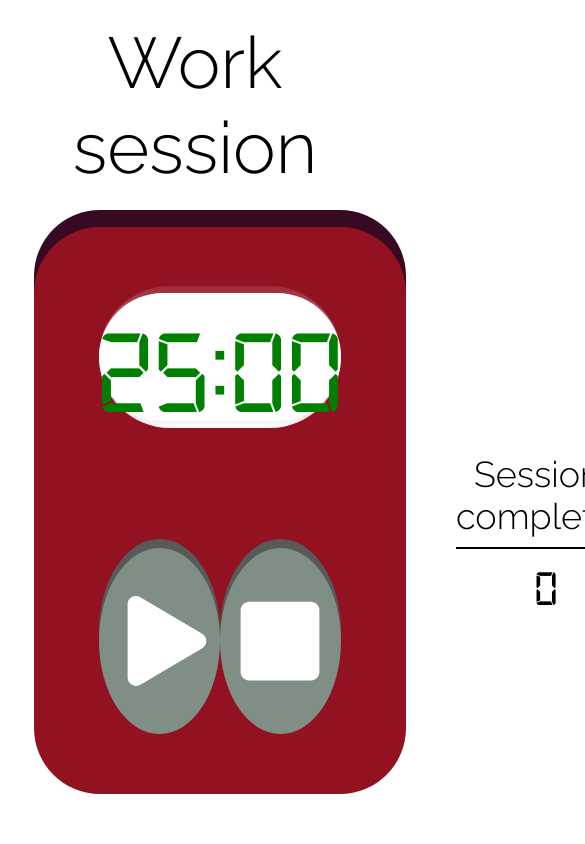
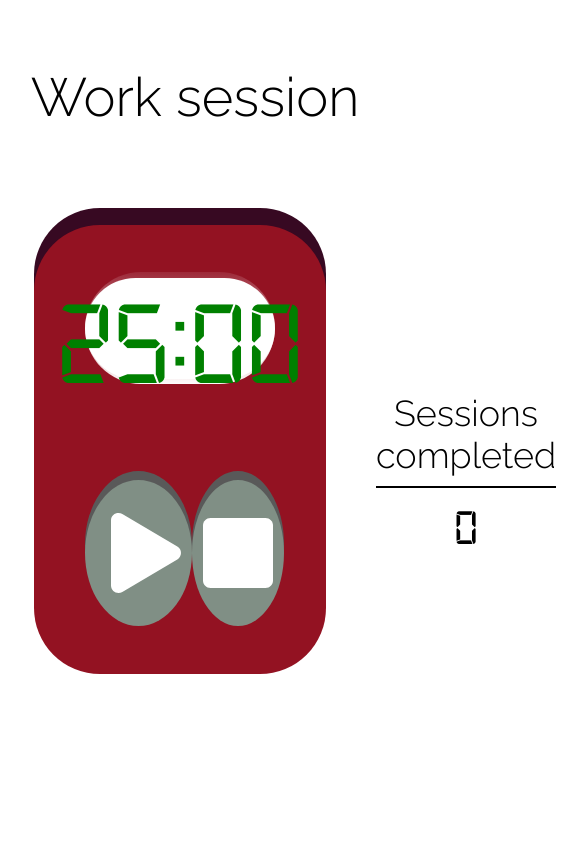
Before and after one commit to davidGasanov/Pomodoro-clock, a React (Create React App) app: page / in a window 390 px wide. Shown: the top 844 px of the page, 585 px wide, since content can reach past the window. Built offline with nearby package versions, Linux system fonts and the light colour scheme; no server answers.

Commit message:
design: start working on media queries

```diff
--- a/src/App.css
+++ b/src/App.css
@@ -8,8 +8,9 @@
   src: local("CENSCBK"), url("./fonts/CENSCBK.TTF");
 }
 
-h1, h2{
-  font-family: 'century';
+h1,
+h2 {
+  font-family: "century";
 }
 
 .clock-and-controls {
@@ -135,7 +136,6 @@ h1, h2{
   display: flex;
   flex-direction: column;
   justify-content: space-around;
-
 }
 
 .time-card {
@@ -326,11 +326,10 @@ button[type="play"] > svg {
 }
 
 .credits {
-  margin: 100px
+  margin: 100px;
 }
 
 .credits-title {
-
   font-weight: 700;
   margin: 0;
 }
@@ -341,3 +340,56 @@ button[type="play"] > svg {
 }
 
 /* -- </Pomodoroinfo> -- */
+
+/* --- Media queries --- */
+
+@media (max-width: 1200px) {
+  .status-display {
+    font-size: 54px;
+  }
+
+  .clock-box {
+    width: 597px;
+    height: 449px;
+  }
+
+  .time-card-div, .time-card{
+    width: 150px;
+  }
+
+  .time-card-title{
+    width: inherit;
+    font-size: 24px;
+  }
+
+  .time-card-item[style="grid-area: t;"]{
+    font-size: 30px;
+    width: auto;
+  }
+
+  .time-card span{
+    width: 150px;
+  }
+
+  .button-small{
+    width: 35px;
+    height: 35px;
+  }
+
+  .button-small svg{
+    width: 30px;
+    height: 30px;
+  }
+
+  .button-large{
+    width: 146px;
+    height: 146px;
+  }
+
+  .button-large svg{
+    width: 80px;
+    height: 80px;
+  }
+
+
+}
```
